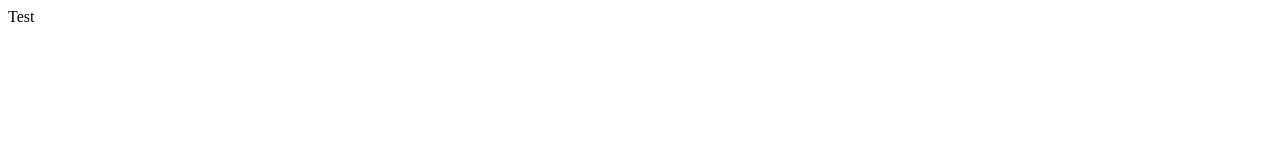
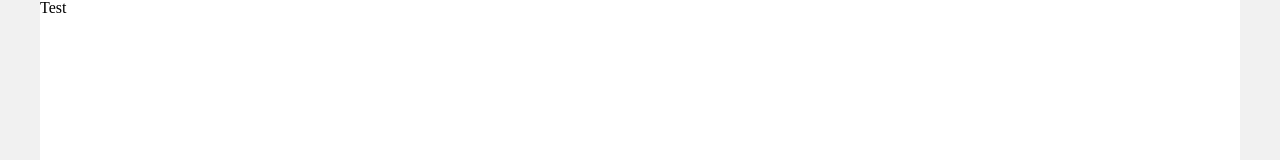
Before and after one commit to Jeong-jj/wanted-pre-onboarding-frontend, a React (Create React App) app: page / in a window 1280 px wide. Shown: the top 160 px of the page. Built offline with nearby package versions, Linux system fonts and the light colour scheme.

Commit message:
design: add styled-reset & GlobalStyles setting

```diff
--- a/package.json
+++ b/package.json
@@ -11,6 +11,7 @@
     "react-router-dom": "^6.8.1",
     "react-scripts": "5.0.1",
     "styled-components": "^5.3.6",
+    "styled-reset": "^4.4.5",
     "web-vitals": "^2.1.4"
   },
   "scripts": {
--- a/src/App.js
+++ b/src/App.js
@@ -1,5 +1,12 @@
+import GlobalStyles from "./styles/GlobalStyles";
+
 function App() {
-  return <div className="App">Test</div>;
+  return (
+    <>
+      <GlobalStyles />
+      <div className="container">Test</div>
+    </>
+  );
 }
 
 export default App;
--- a/src/index.js
+++ b/src/index.js
@@ -1,5 +1,6 @@
 import React from "react";
 import ReactDOM from "react-dom/client";
+
 import App from "./App";
 
 const root = ReactDOM.createRoot(document.getElementById("root"));
--- /dev/null
+++ b/src/styles/GlobalStyles.js
@@ -0,0 +1,23 @@
+import { createGlobalStyle } from "styled-components";
+import reset from "styled-reset";
+
+const GlobalStyles = createGlobalStyle`
+  /* basic global setting */
+  ${reset}
+
+  /* project global setting */
+  html, body, #root {
+    background-color: #f1f1f1;
+    height: 100%;
+  }
+
+  #root > .container {
+    height: 100%;
+    max-width: 1200px;
+    margin: 0 auto;
+
+    background-color: #fff;
+  }
+`;
+
+export default GlobalStyles;
```
Also changed, not shown: 1 other file (tests, documents, lock files or other folders).
